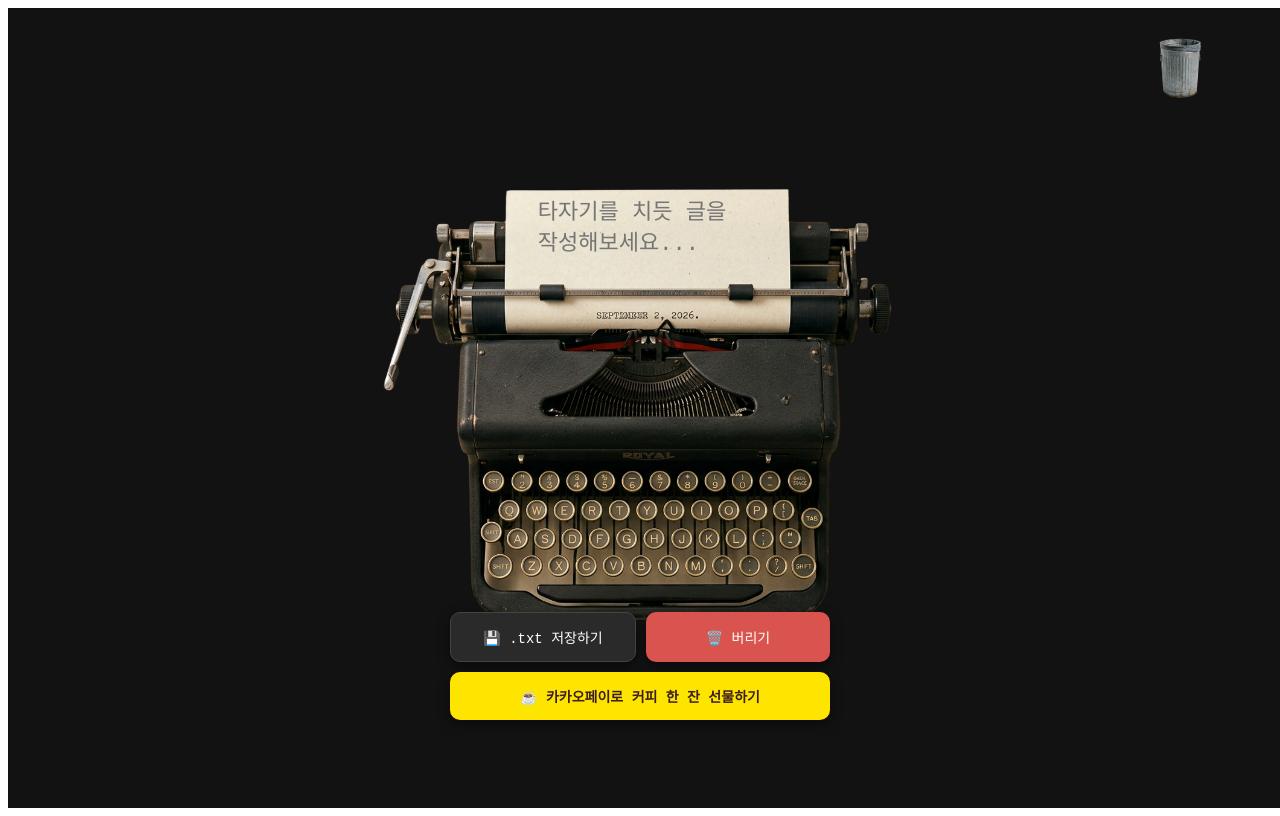
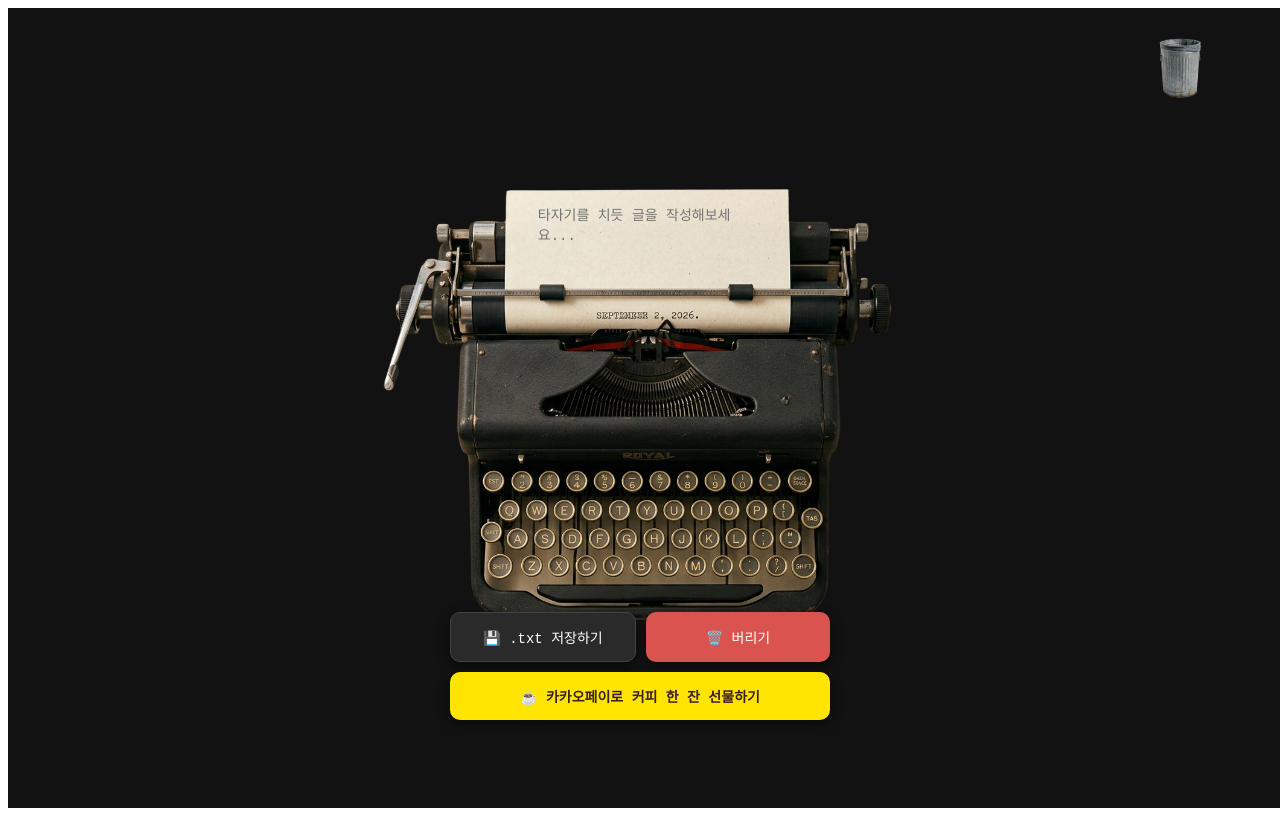
Before and after one commit to lia4682-ctrl/typewriter-web, a Next.js app: page / in a window 1280 px wide. Built offline with nearby package versions, Linux system fonts and the light colour scheme.

Commit message:
Update page.tsx

```diff
--- a/app/page.tsx
+++ b/app/page.tsx
@@ -344,7 +344,7 @@ export default function TypewriterApp() {
         }
 
         .typewriter-textarea {
-          font-size: 22px;
+          font-size: 14px;
         }
 
         @media (max-width: 400px) {
@@ -354,12 +354,12 @@ export default function TypewriterApp() {
           }
 
           .typewriter-textarea {
-            font-size: 18px !important;
+            font-size: 13px !important;
           }
         }
       `}</style>
 
-      {/* 키운 쓰레기통 (140px) */}
+      {/* 쓰레기통 */}
       <div
         ref={binRef}
         style={{
@@ -380,7 +380,7 @@ export default function TypewriterApp() {
         />
       </div>
 
-      {/* 키운 버려진 종이들 (110px) */}
+      {/* 버려진 종이들 */}
       {papers.map((paper) => (
         <img
           key={paper.id}
@@ -403,9 +403,9 @@ export default function TypewriterApp() {
         />
       ))}
 
-      {/* 화면 정중앙에 배치된 타자기 프레임 */}
+      {/* 타자기 프레임 */}
       <div className="typewriter-wrapper" style={{ position: 'relative', zIndex: 1 }}>
-        {/* 입력 레이어 (상단 여백 12px 추가) */}
+        {/* 입력 레이어 (paddingTop: 20px 적용) */}
         <div
           style={{
             position: 'absolute',
@@ -413,7 +413,7 @@ export default function TypewriterApp() {
             left: '36.8%',
             width: '26.4%',
             height: '14%',
-            padding: '12px 2px 2px 2px',
+            padding: '20px 2px 2px 2px',
             boxSizing: 'border-box',
             zIndex: 3
           }}
@@ -466,7 +466,7 @@ export default function TypewriterApp() {
         />
       </div>
 
-      {/* PC에서 10% 정도 상단으로 올라온 하단 버튼 그룹 (bottom: 10vh) */}
+      {/* 하단 버튼 그룹 */}
       <div
         style={{
           position: 'fixed',
```
